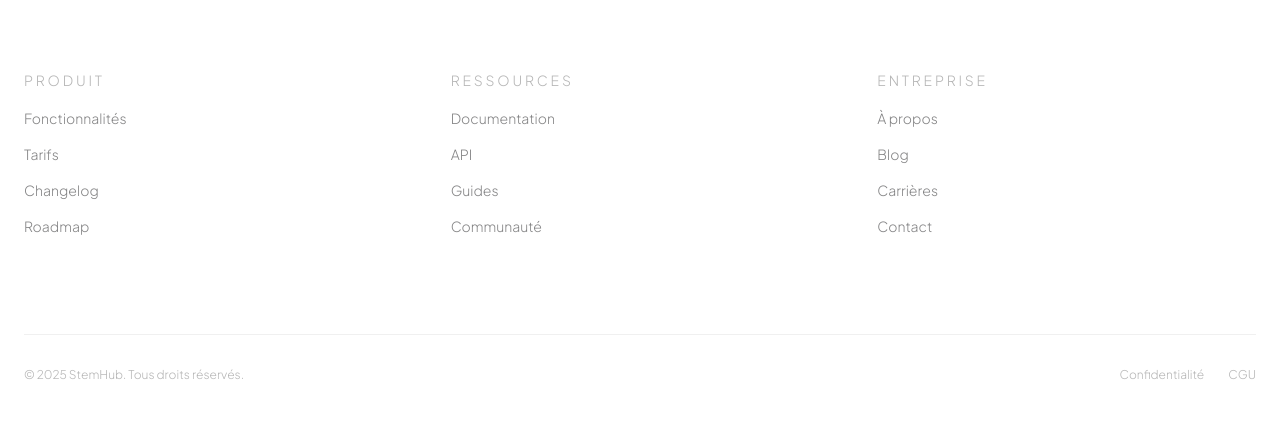
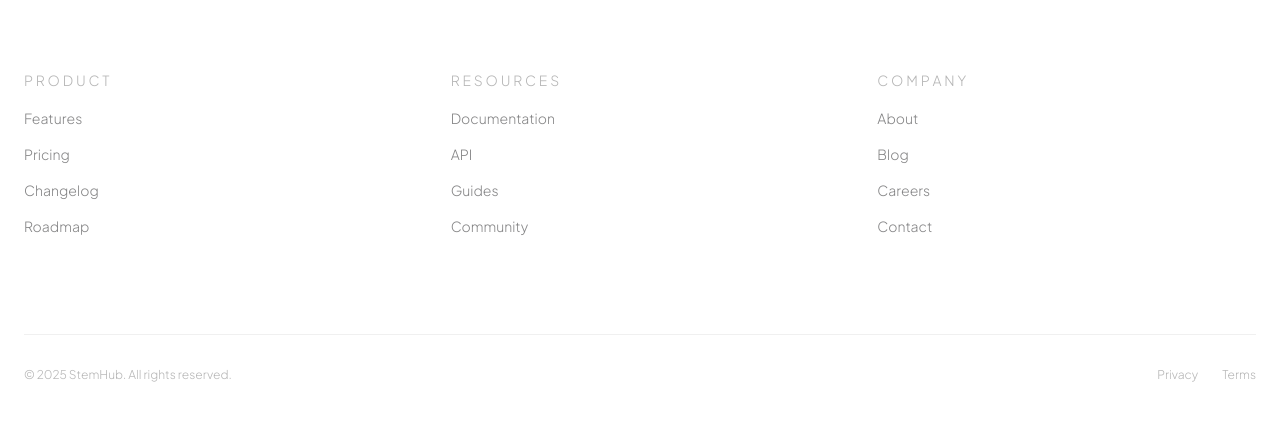
Before and after one commit to stemhub-org/Stemhub, a Next.js app in the folder frontend/: page / in a window 1280 px wide. Shown: the part 5602-6023 px from the top of the page. Built offline with nearby package versions, Linux system fonts and the light colour scheme.

Commit message:
style(landing): translate footer navigation and legal copy to English

```diff
--- a/frontend/app/components/Footer.tsx
+++ b/frontend/app/components/Footer.tsx
@@ -33,10 +33,10 @@
               className="mb-4 text-sm font-light uppercase tracking-[0.2em] text-foreground/30"
               style={{ fontFamily: "var(--font-jakarta)" }}
             >
-              Produit
+              Product
             </h3>
             <ul className="space-y-3">
-              {["Fonctionnalités", "Tarifs", "Changelog", "Roadmap"].map((item) => (
+              {["Features", "Pricing", "Changelog", "Roadmap"].map((item) => (
                 <li key={item}>
                   <a
                     href="#"
@@ -55,10 +55,10 @@
               className="mb-4 text-sm font-light uppercase tracking-[0.2em] text-foreground/30"
               style={{ fontFamily: "var(--font-jakarta)" }}
             >
-              Ressources
+              Resources
             </h3>
             <ul className="space-y-3">
-              {["Documentation", "API", "Guides", "Communauté"].map((item) => (
+              {["Documentation", "API", "Guides", "Community"].map((item) => (
                 <li key={item}>
                   <a
                     href="#"
@@ -77,10 +77,10 @@
               className="mb-4 text-sm font-light uppercase tracking-[0.2em] text-foreground/30"
               style={{ fontFamily: "var(--font-jakarta)" }}
             >
-              Entreprise
+              Company
             </h3>
             <ul className="space-y-3">
-              {["À propos", "Blog", "Carrières", "Contact"].map((item) => (
+              {["About", "Blog", "Careers", "Contact"].map((item) => (
                 <li key={item}>
                   <a
                     href="#"
@@ -104,10 +104,10 @@
             className="text-xs font-light text-foreground/30"
             style={{ fontFamily: "var(--font-jakarta)" }}
           >
-            &copy; 2025 StemHub. Tous droits réservés.
+            &copy; 2025 StemHub. All rights reserved.
           </p>
           <div className="flex gap-6">
-            {["Confidentialité", "CGU"].map((item) => (
+            {["Privacy", "Terms"].map((item) => (
               <a
                 key={item}
                 href="#"
```
